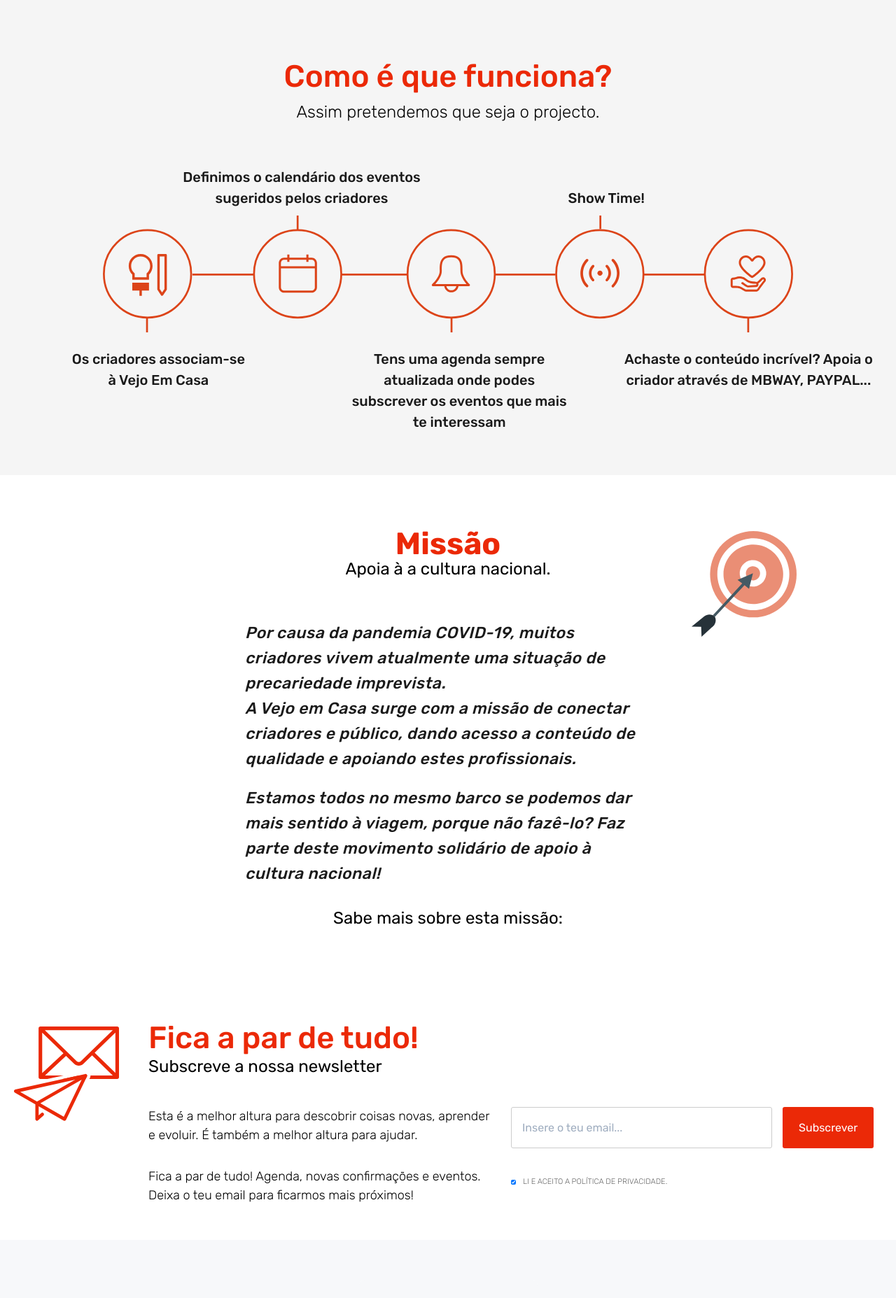
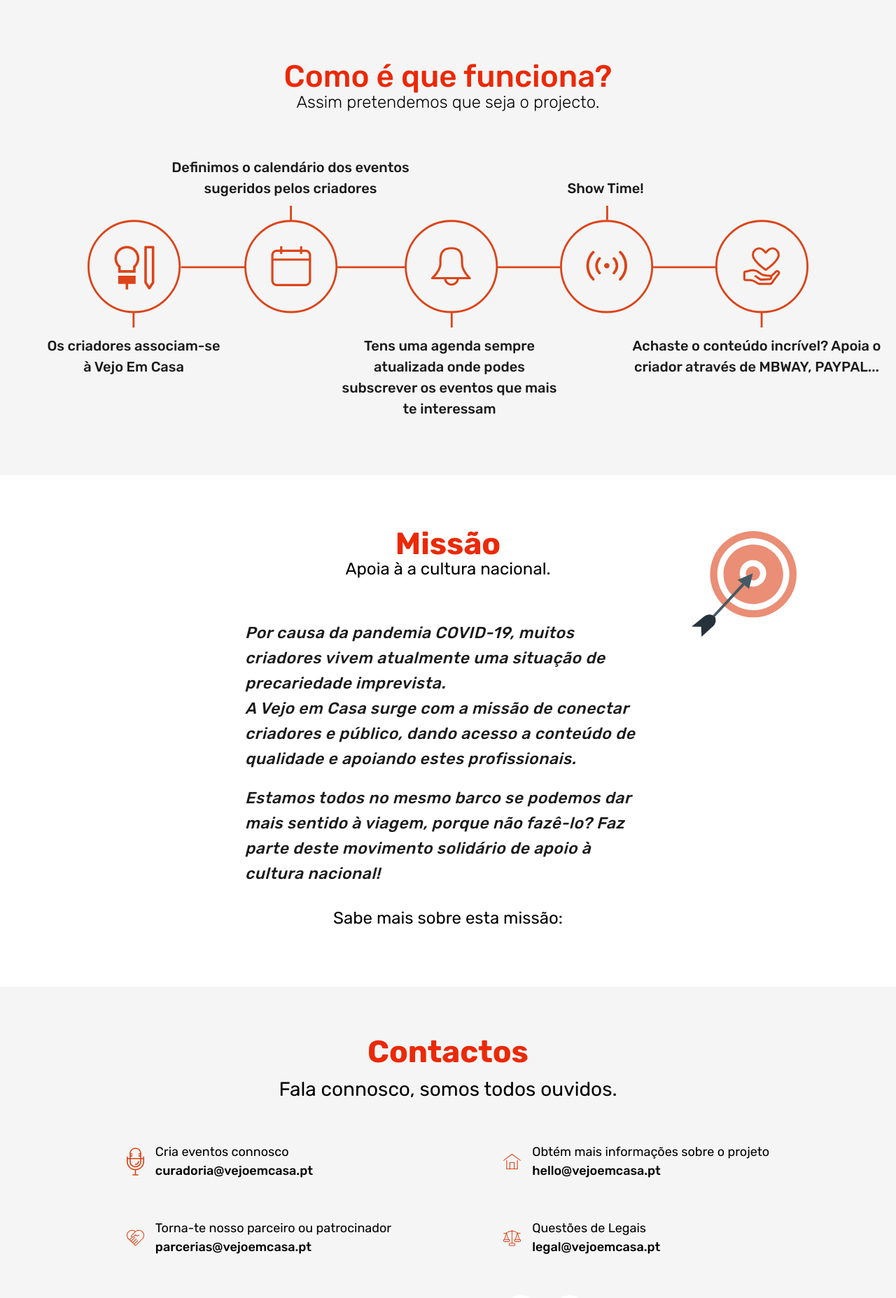
Before and after one commit to almeiduh/vejo-em-casa-fe, a React (Create React App) app: page / in a window 1280 px wide. Shown: the part 660-2515 px from the top of the page at 70% size. Built offline with nearby package versions, Linux system fonts and the light colour scheme; what axios-case-converter would draw is missing.

Commit message:
corrections to css in component HowItWorks; relocation of files

```diff
--- a/src/pages/Landing/ComoFunciona.jsx
+++ b/src/components/LandingPageComponents/HowItWorks/HowItWorks.jsx
@@ -2,11 +2,11 @@ import React from 'react';
 
 import icons from 'svg/veja_web_pag_landingpage_Icons-16.svg';
 
-import styles from './comofunciona.module.css';
+import styles from './howitworks.module.css';
 
-const ComoFunciona = () => {
+const HowItWorks = () => {
   return (
-    <div className={styles.bgContainer} id="comofunciona">
+    <div className={styles.bgContainer}>
       <div className={styles.titles}>
         <h3 className={styles.title}>Como é que funciona?</h3>
         <p className={styles.subtitle}>
@@ -35,4 +35,4 @@ const ComoFunciona = () => {
   );
 };
 
-export default ComoFunciona;
+export default HowItWorks;
--- a/src/pages/Landing/comofunciona.module.css
+++ b/src/components/LandingPageComponents/HowItWorks/howitworks.module.css
@@ -28,6 +28,7 @@
 
 .subtitle {
     position: relative;
+    margin-top: -14px;
 
     color: #000000;
     font-weight: 300;
@@ -37,7 +38,8 @@
 .smContainer {
     position: relative;
     top: 110px;
-    width: 100%;
+    margin: auto;
+    width: 1200px;
     display: flex;
     justify-content: center;
 }
@@ -55,41 +57,40 @@
 
 .icons {
     top: 100px;
-    /* height: 182px; */
-    width: 77%;
+    max-width: 1030px;
 }
 
 .step1 {
-    top: 290px;
-    left: 8%;
+    top: 285px;
+    left: 27px;
     width: 248px;
     height: 83px;
 }
 
 .step2 {
     top: 30px;
-    left: 20%;
+    left: 200px;
     width: 350px;
     height: 84px;
 }
 
 .step3 {
-    top: 290px;
-    left: 39%;
+    top: 285px;
+    left: 445px;
     width: 314px;
     height: 124px;
 }
 
 .step4 {
     top: 60px;
-    left: 54%;
+    left: 650px;
     width: 350px;
     height: 51px;
 }
 
 .step5 {
-    top: 290px;
-    right: 2%;
+    top: 285px;
+    right: -26px;
     width: 370px;
     height: 131px;
 }
--- a/src/pages/Landing/Contacts.jsx
+++ b/src/pages/Landing/Contacts.jsx
@@ -28,7 +28,11 @@ const Contacts = () => {
                 </div>
                 <div>
                   <p className={styles.description}>Cria eventos connosco</p>
-                  <p className={styles.email}>curadoria@vejoemcasa.pt</p>
+                  <p className={styles.email}>
+                    <a href="mailto:curadoria@vejoemcasa.pt">
+                      curadoria@vejoemcasa.pt
+                    </a>
+                  </p>
                 </div>
               </div>
               <div className={styles.info}>
@@ -39,7 +43,11 @@ const Contacts = () => {
                   <p className={styles.description}>
                     Torna-te nosso parceiro ou patrocinador
                   </p>
-                  <p className={styles.email}>parcerias@vejoemcasa.pt</p>
+                  <p className={styles.email}>
+                    <a href="mailto:parcerias@vejoemcasa.pt">
+                      parcerias@vejoemcasa.pt
+                    </a>
+                  </p>
                 </div>
               </div>
               <div className={styles.info}>
@@ -48,7 +56,11 @@ const Contacts = () => {
                 </div>
                 <div>
                   <p className={styles.description}>Questões de Marketing</p>
-                  <p className={styles.email}>marketing@vejoemcasa.pt</p>
+                  <p className={styles.email}>
+                    <a href="mailto:marketing@vejoemcasa.pt">
+                      marketing@vejoemcasa.pt
+                    </a>
+                  </p>
                 </div>
               </div>
             </div>
@@ -63,7 +75,9 @@ const Contacts = () => {
                   <p className={styles.description}>
                     Obtém mais informações sobre o projeto
                   </p>
-                  <p className={styles.email}>hello@vejoemcasa.pt</p>
+                  <p className={styles.email}>
+                    <a href="mailto:hello@vejoemcasa.pt">hello@vejoemcasa.pt</a>
+                  </p>
                 </div>
               </div>
               <div className={styles.info}>
@@ -72,7 +86,9 @@ const Contacts = () => {
                 </div>
                 <div>
                   <p className={styles.description}>Questões de Legais</p>
-                  <p className={styles.email}>legal@vejoemcasa.pt</p>
+                  <p className={styles.email}>
+                    <a href="mailto:legal@vejoemcasa.pt">legal@vejoemcasa.pt</a>
+                  </p>
                 </div>
               </div>
               <div className={styles.info}>
--- a/src/pages/Landing/Landing.jsx
+++ b/src/pages/Landing/Landing.jsx
@@ -5,7 +5,8 @@ import Header from 'pages/Landing/Header';
 import Highlight from 'pages/Landing/Hightlight';
 import Newsletter from 'pages/Landing/Newsletter';
 
-import ComoFunciona from './ComoFunciona';
+import HowItWorks from 'components/LandingPageComponents/HowItWorks/HowItWorks';
+
 import Contacts from './Contacts';
 import Mission from './Mission';
 
@@ -14,11 +15,11 @@ const LandingPage = () => {
     <>
       <Header />
       <Highlight />
-      <ComoFunciona />
+      <HowItWorks />
       <Mission />
+      <Contacts />
       <Newsletter />
       <Footer />
-      <Contacts />
     </>
   );
 };
```
